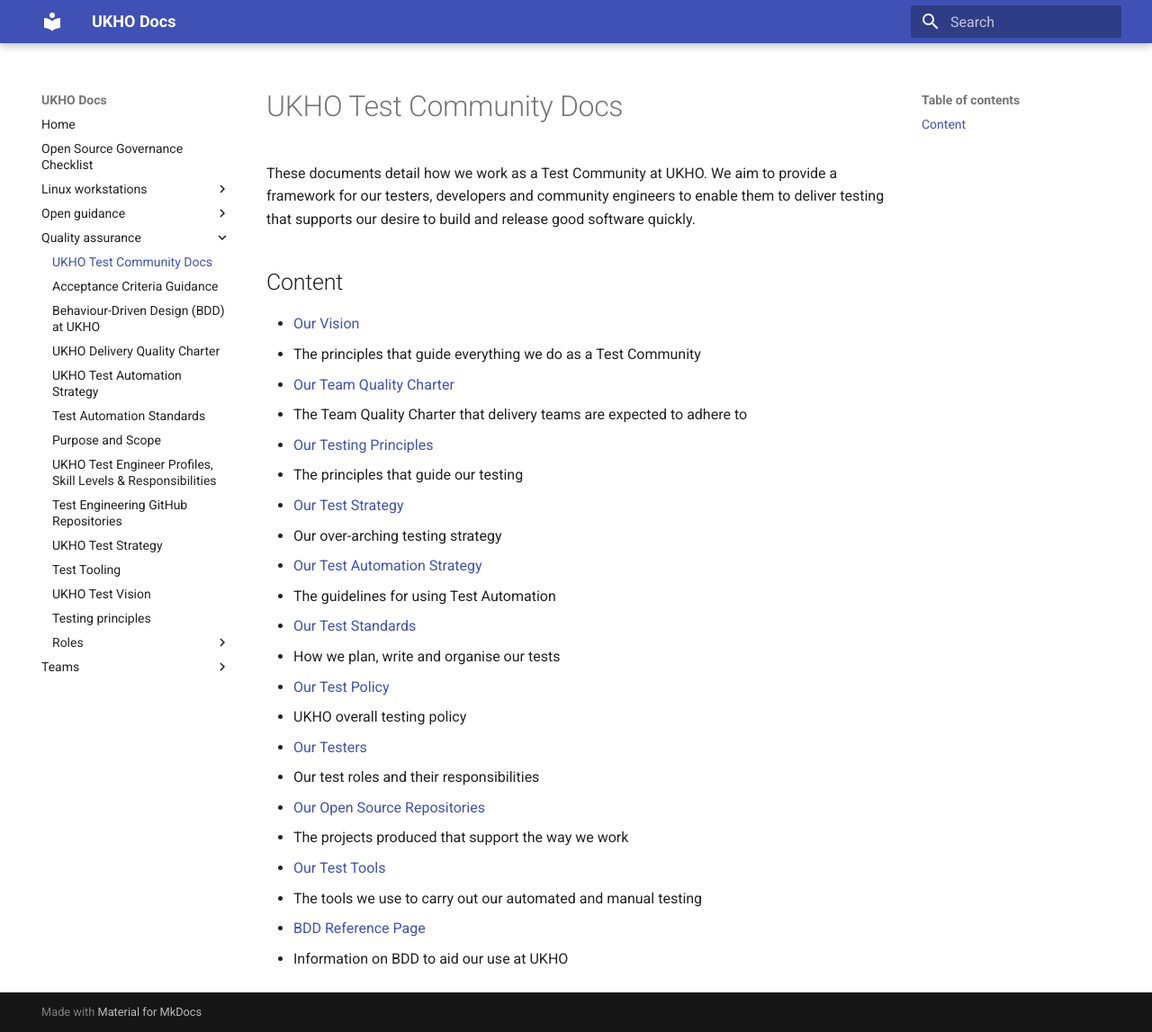
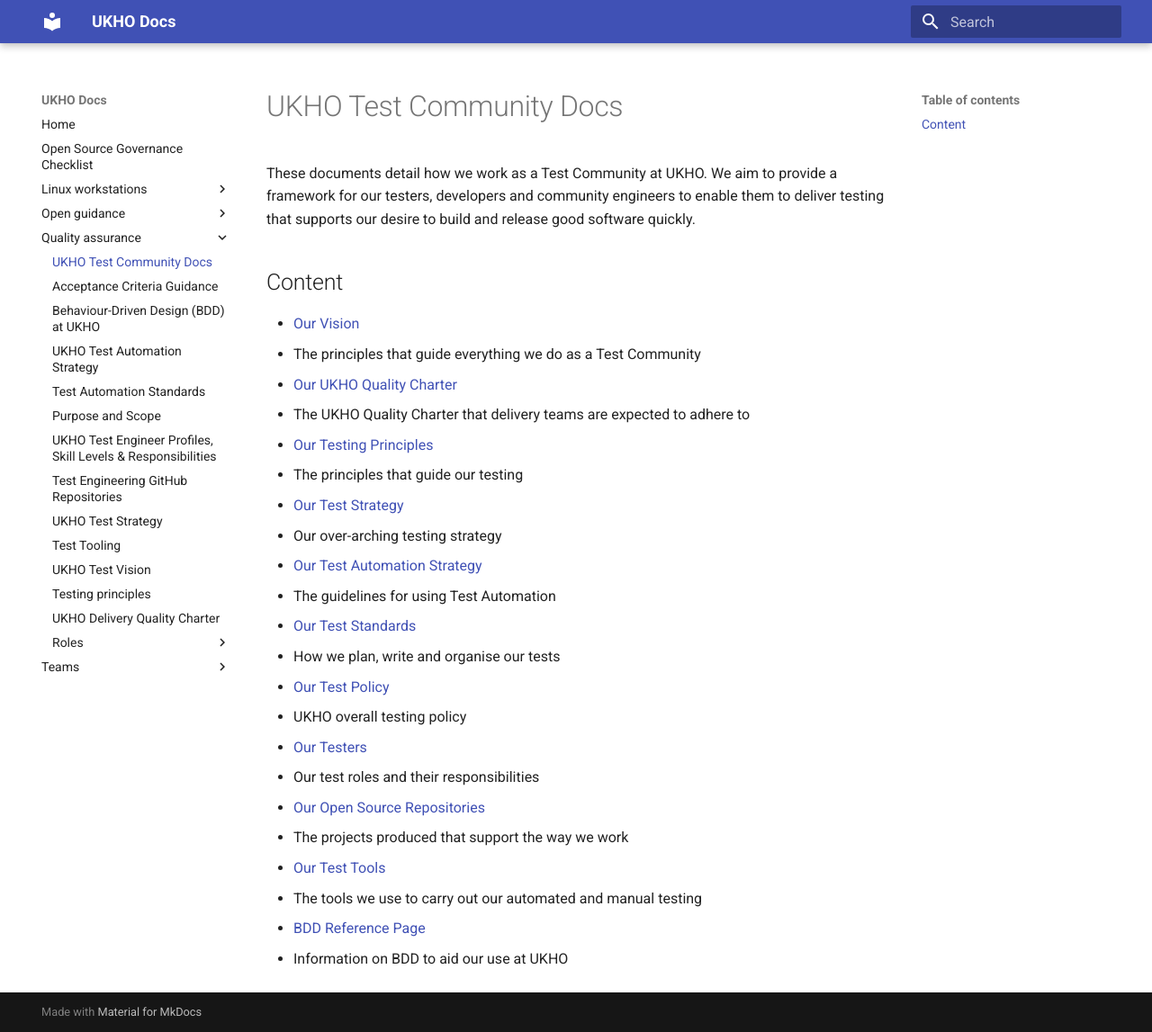
Before and after one commit to UKHO/docs, an MkDocs documentation site: the page built from docs/quality-assurance/README.md, in a window 1280 px wide and 1147 px high. Shown: the whole window at 90% size. Built offline with MkDocs 1.6.1 and Material for MkDocs 9.7.7, drawn with Linux system fonts in a browser that asks for light colours.

Commit message:
rename file

```diff
--- a/docs/quality-assurance/README.md
+++ b/docs/quality-assurance/README.md
@@ -6,8 +6,8 @@ These documents detail how we work as a Test Community at UKHO. We aim to provid
 
 * [Our Vision](test-vision.md)
   * The principles that guide everything we do as a Test Community
-* [Our Team Quality Charter](team-quality-charter.md)
-  * The Team Quality Charter that delivery teams are expected to adhere to
+* [Our UKHO Quality Charter](ukho-quality-charter.md)
+  * The UKHO Quality Charter that delivery teams are expected to adhere to
 * [Our Testing Principles](testing-principles.md)
   * The principles that guide our testing
 * [Our Test Strategy](test-strategy.md)
```
Also changed, not shown: docs/quality-assurance/ukho-quality-charter.md (renamed from docs/quality-assurance/team-quality-charter.md).
